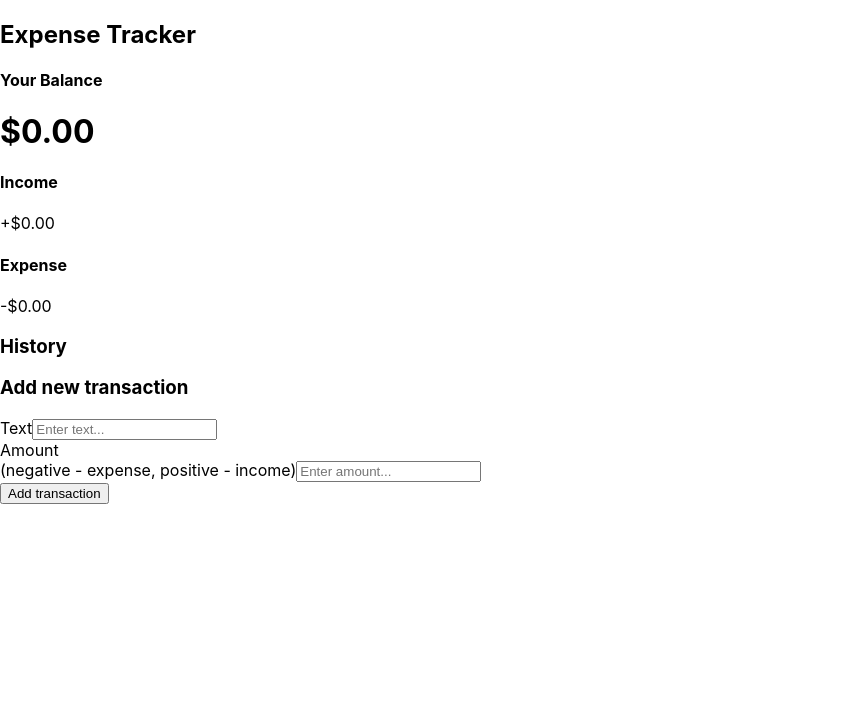
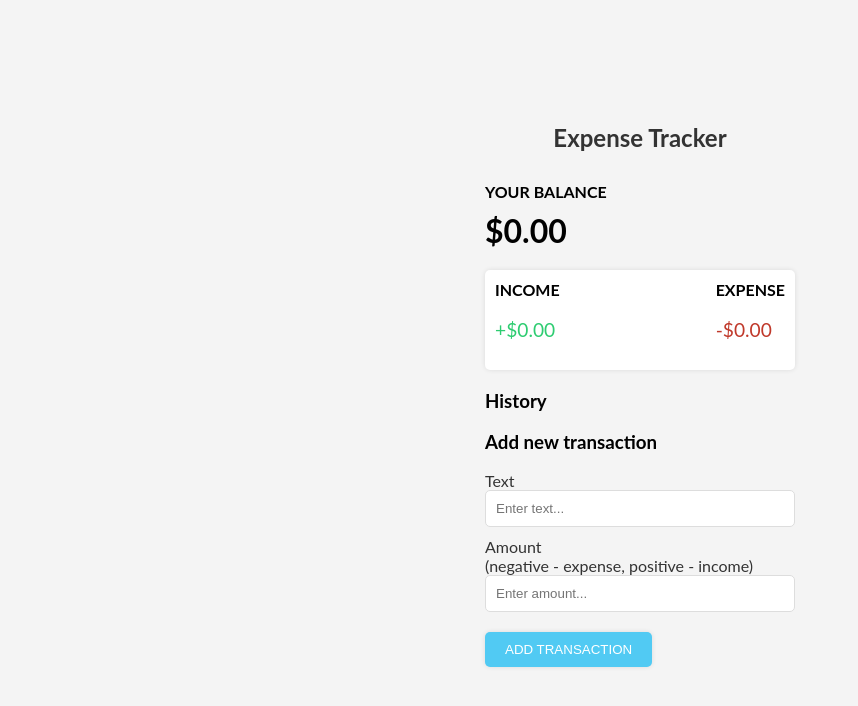
Before and after one commit to ShahilKM16/learn-frontend4, a React (Create React App) app: page / in a window 1280 px wide. Shown: the top 706 px of the page, without its empty margins (0-858 px from the left). Built offline with nearby package versions, Linux system fonts and the light colour scheme.

Commit message:
adding css for the expense cal.

```diff
--- a/src/App.css
+++ b/src/App.css
@@ -1,38 +1,95 @@
-.App {
+* {
+  box-sizing: border-box;
+}
+body {
+  font-family: 'Lato', sans-serif;
+  background: #f4f4f4;
+  margin: 0;
+  display: flex;
+  justify-content: center;
+  align-items: center;
+  height: 100vh;
+}
+.container {
+  margin: 30px auto;
+  padding: 0 20px;
+  width: 350px;
+}
+h2 {
+  color: #333;
   text-align: center;
+  margin-bottom: 10px;
 }
-
-.App-logo {
-  height: 40vmin;
-  pointer-events: none;
+h4 {
+  margin: 0;
+  text-transform: uppercase;
 }
-
-@media (prefers-reduced-motion: no-preference) {
-  .App-logo {
-    animation: App-logo-spin infinite 20s linear;
-  }
+h1 {
+  font-size: 2rem;
+  margin: 10px 0;
 }
-
-.App-header {
-  background-color: #282c34;
-  min-height: 100vh;
+.inc-exp-container {
+  background: #fff;
+  box-shadow: 0px 0px 5px rgba(0, 0, 0, 0.1);
+  padding: 10px;
   display: flex;
-  flex-direction: column;
+  justify-content: space-between;
+  margin: 20px 0;
+  border-radius: 5px;
+}
+.money {
+  font-size: 1.2rem;
+}
+.money.plus {
+  color: #2ecc71;
+}
+.money.minus {
+  color: #c0392b;
+}
+.list {
+  list-style-type: none;
+  padding: 0;
+  margin: 0;
+}
+.list li {
+  background: #fff;
+  display: flex;
+  justify-content: space-between;
   align-items: center;
-  justify-content: center;
-  font-size: calc(10px + 2vmin);
+  padding: 10px;
+  border-left: 5px solid #2ecc71;
+  box-shadow: 0px 0px 5px rgba(0, 0, 0, 0.1);
+  margin: 10px 0;
+  border-radius: 5px;
+}
+.list li.minus {
+  border-left-color: #c0392b;
+}
+.btn {
+  cursor: pointer;
+  background-color: #51caf3;
+  box-shadow: 0px 0px 5px rgba(0, 0, 0, 0.1);
   color: white;
+  border: none;
+  border-radius: 5px;
+  padding: 10px 20px;
+  margin-top: 10px;
+  text-transform: uppercase;
+  transition: background-color 0.3s ease-in-out;
 }
-
-.App-link {
-  color: #61dafb;
+.btn:hover {
+  background-color: #2faad7;
 }
-
-@keyframes App-logo-spin {
-  from {
-    transform: rotate(0deg);
-  }
-  to {
-    transform: rotate(360deg);
-  }
+.form-control {
+  margin: 10px 0;
 }
+.form-control label {
+  display: block;
+  color: #333;
+}
+.form-control input {
+  width: 100%;
+  padding: 10px;
+  border: 1px solid #ddd;
+  border-radius: 5px;
+}
```
